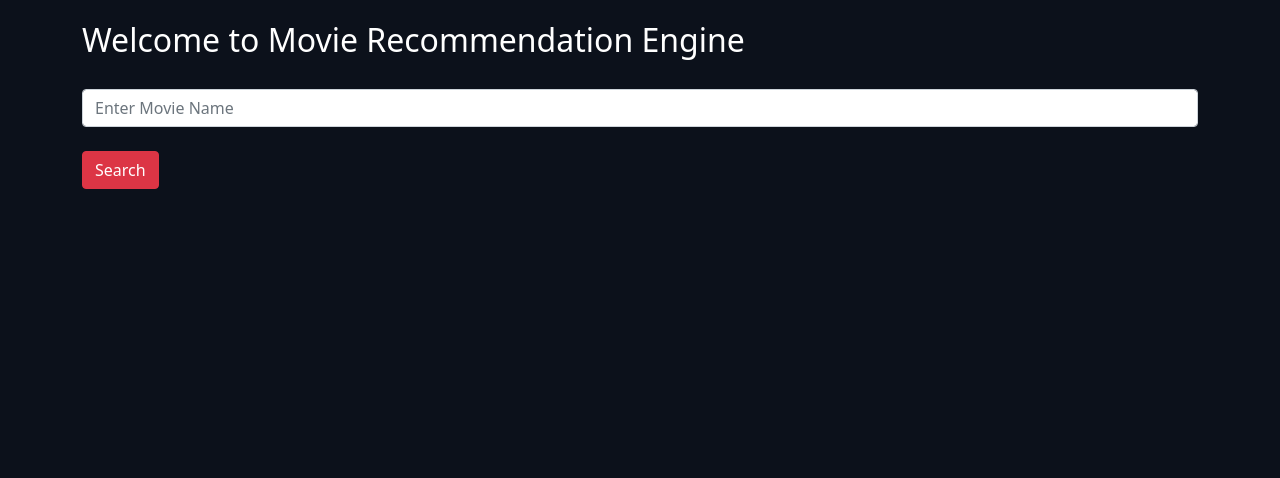
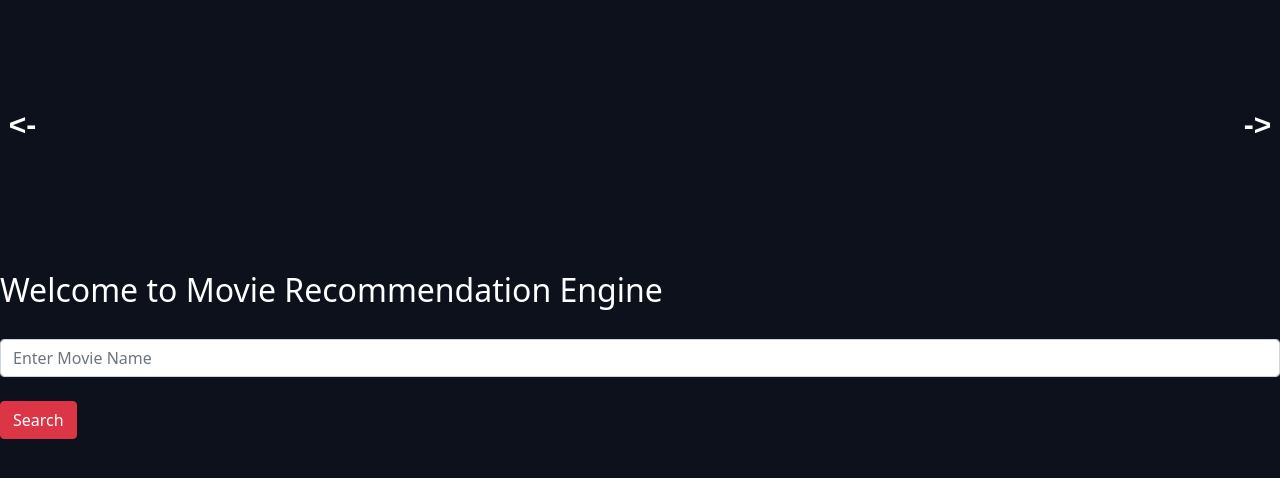
Before and after one commit to sachinl0har/MoodWise, a Django app: page / in a window 1280 px wide. Shown: the part 62-540 px from the top of the page. Run offline with Django 4.2, Linux system fonts and the light colour scheme; data that the repository does not hold is empty; parts of the project's set-up code (start-up, migrations or seed data) failed here and were passed over; some libraries are stand-ins or nearby versions.

Commit message:
Created Carousel

```diff
--- a/movie/templates/movie/index.html
+++ b/movie/templates/movie/index.html
@@ -1,17 +1,35 @@
 {% extends 'base.html' %}
 {% load static %}
 {% block content %}
+    <link rel="stylesheet" href=" {% static 'Movie_recom_css/style.css' %} ">
+    <body>
+        {% comment %} {% include 'common templates/messages.html' %}  {% endcomment %}
+        {% comment %} <script src="{% static 'javascripts/carousels/carousel.js' %}"></script> {% endcomment %}
 
- <link rel="stylesheet" href=" {% static 'Movie_recom_css/style.css' %} ">
 
-<body>
-  <div class="container">
+        <div class="carousel-container">
+            <div class="carousel">
+                <div class="carouselbox"></div>
+                <a class="switchLeft sliderbutton" onclick = "sliderScrollLeft()"><-</a>
+                <a class="switchRight sliderbutton" onclick = "sliderScrollRight()">-></a>
+            </div>
+        </div>
+
+        {% comment %} <div class="row pt-2 d-flex justify-content-center">
+            {% for m in without_query.results %}
+                <div class="card ms-2" style="width: 18rem">
+                    <img src="https://image.tmdb.org/t/p/w200{{ m.poster_path }}"
+                         class="card-img-top"
+                         alt="..."/>
+                </div>
+            {% endfor %} {% endcomment %}
+
             <h1 class="movie-heading-recomand pb-2">Welcome to Movie Recommendation Engine</h1>
             <form action="" method="get">
                 <div>
                     {% comment %} <label for="q">Movie Name</label> {% endcomment %}
                     <input
-      type="text"
+                        {type="text"
                         class="form-control"
                         id="q"
                         name="q"
@@ -19,36 +37,111 @@
                         value="{{ q }}"
                         />
                     </div>
-  <div><br>
+                    <div>
+                        <br>
                         <button type="submit" class="btn btn-danger">Search</button>
                     </div>
                 </form>
-
             </div>
             {% if movies is not None %}
                 <div class="row pt-2 d-flex justify-content-center">
                     {% for m in movies.results %}
                         <div class="card ms-2" style="width: 18rem">
-      <img
-        src="https://image.tmdb.org/t/p/w200{{ m.poster_path }}"
+                            <img src="https://image.tmdb.org/t/p/w200{{ m.poster_path }}"
                                  class="card-img-top"
-        alt="..."
-      />
+                                 alt="..."/>
                             <div class="card-body">
                                 {% if not m.name %}
                                     <h5 class="card-title">{{ m.title }}</h5>
                                 {% else %}
                                     <h5 class="card-title">{{ m.name }}</h5>
                                 {% endif %}
-        <p class="card-text">{{ m.overview }}</p>
+                                <p class="card-text">
+                                    {{ m.overview }}
+                                </p>
                                 <a href="" class="btn btn-danger">View Details</a>
                             </div>
                         </div>
                     {% endfor %}
                 {% else %}
-
                 {% endif %}
             </div>
+
+          <script src="https://cdnjs.cloudflare.com/ajax/libs/axios/0.26.0/axios.min.js"></script>
+
+            <script>
+
+              const sliders = document.querySelector(".carouselbox");
+
+
+              var scrollPerClick;
+              var imagepadding = 20
+
+              showMovieData()
+
+              var scrollAmount = 0;
+
+              function sliderScrollLeft () {
+
+                sliders.scrollTo ({
+
+                  top: 0,
+                  left: (scrollAmount -= scrollPerClick),
+                  behavior: "smooth"
+
+                });
+
+                if (scrollAmount < 0 ) {
+                   scrollAmount = 0
+                }
+
+              }
+
+              function sliderScrollRight () {
+
+                if (scrollAmount <=  sliders.scrollWidth - sliders.clientWidth) {
+                  sliders.scrollTo ({
+
+                    top: 0,
+                    left: (scrollAmount += scrollPerClick),
+                    behavior: "smooth"
+
+                  });
+                }
+
+              }
+
+
+
+              async function showMovieData() {
+
+              const api_key = '05480c9212035931d585cd5d29ce6030';
+
+              var result = await axios.get(
+                  "https://api.themoviedb.org/3/movie/popular?api_key="
+                  + api_key +
+                  "&language=en-US&page=1"
+              );
+
+              result = result.data.results;
+
+              result.map(function (curr, index) {
+
+                  sliders.insertAdjacentHTML(
+                    'beforeend',
+                    `<img class="img-${index} slider-img" src="https://image.tmdb.org/t/p/w200/${curr.poster_path}" />`
+                  )
+
+              })
+
+              scrollPerClick = document.querySelector(".img-1").clientWidth + imagepadding;
+
+            }
+
+            </script>
+
+
+
         </body>
         {% comment %} <a href="{% url 'music' %}">Music</a> {% endcomment %}
     {% endblock content %}
--- a/movie/urls.py
+++ b/movie/urls.py
@@ -2,5 +2,5 @@ from django.urls import path
 from . import views
 
 urlpatterns = [
-    path('', views.index, name='index'),
+    path('', views.index, name='index')
 ]
--- a/movie/views.py
+++ b/movie/views.py
@@ -1,6 +1,9 @@
+from asyncio.windows_events import NULL
 from django.http import HttpResponse
 from django.shortcuts import render
+from numpy import empty
 import requests
+from django.contrib import messages
 
 # Create your views here.
 
@@ -8,12 +11,20 @@ API_KEY = '05480c9212035931d585cd5d29ce6030'
 
 def index(request):
 
+    without_query = requests.get(f'https://api.themoviedb.org/3/movie/popular?api_key={API_KEY}&language=en-US&page=1').json()
+
     query = request.GET.get('q')
-    if query:
-        movies = requests.get(f'https://api.themoviedb.org/3/search/movie?api_key={API_KEY}&language=en-US&page=1&include_adult=false&query={query}').json()
-    else:
-        return render(request, 'movie/index.html')
 
-    context = {'movies': movies}
+    movies = requests.get(f'https://api.themoviedb.org/3/search/movie?api_key={API_KEY}&language=en-US&page=1&include_adult=false&query={query}').json()
+
+    # if query not in movies:
+        # messages.success(request, "Please search another keyword")
+        # return render(request, 'movie/index.html')
+
+    # else:
+    #     return render(request, 'movie/index.html')
+
+    context = {'movies': movies,
+               'without_query': without_query}
 
     return render(request, 'movie/index.html', context)
--- a/static/Movie_recom_css/style.css
+++ b/static/Movie_recom_css/style.css
@@ -6,6 +6,96 @@
 body {
     background-color: #0c111b;
 }
+
+/* slide bar */
+
+.carousel-container {
+    /* background-color: #0c111b; */
+    justify-content: center;
+    align-items: center;
+    display: flex;
+    flex-wrap:  wrap;
+}
+
+.carousel {
+    height: 250px;
+    width: 100%;
+    position: relative;
+}
+
+.carousel .switchLeft {
+    color: white;
+    font-weight: bold;
+    height: 100%;
+    width: 45px;
+    line-height: 250px;
+    font-size: 30px;
+    text-align: center;
+    /* background-color: aqua; */
+    font-family:  sans-serif;
+    top: 0;
+    z-index: 3;
+    text-decoration: none;
+}
+
+.carousel .switchRight {
+    color: white;
+    font-weight: bold;
+    height: 100%;
+    width: 45px;
+    line-height: 250px;
+    font-size: 30px;;
+    text-align: center;
+    /* background-color: aqua; */
+    font-family:  sans-serif;
+    top: 0;
+    z-index: 3;
+    text-decoration: none;
+}
+
+.carousel .switchLeft {
+    position: absolute;
+    left: 0px;
+}
+
+.carousel .switchRight {
+    position: absolute;
+    right: 0px;
+}
+
+.carouselbox {
+    height: 250px;
+    width: auto;
+    overflow: hidden;
+    white-space: nowrap;
+    display: inline-block;
+    text-align: center;
+    padding-bottom: 10px !important;
+    display: flex;
+    align-items: center;
+}
+
+.carouselbox img {
+    min-width: 147px;
+    max-width: 147px;
+    height: 200px;
+    background: cover;
+    background-color: lightgreen;
+    margin-left: 2%;
+    margin: 5px 10px;
+    cursor: pointer;
+    transition: 0.5s ease;
+    z-index: 2;
+}
+
+.carouselbox img:hover {
+    transform: scale(1.4);
+    z-index: 5;
+
+}
+
+
+
 
 .movie-heading-recomand {
     display: block;
```
Also changed, not shown: movie/templates/common templates/messages.html (added, +7 -0 lines), static/javascripts/carousels/carousel.js (added, +16 -0 lines). Lines whose indentation alone changed are shown as unchanged.
